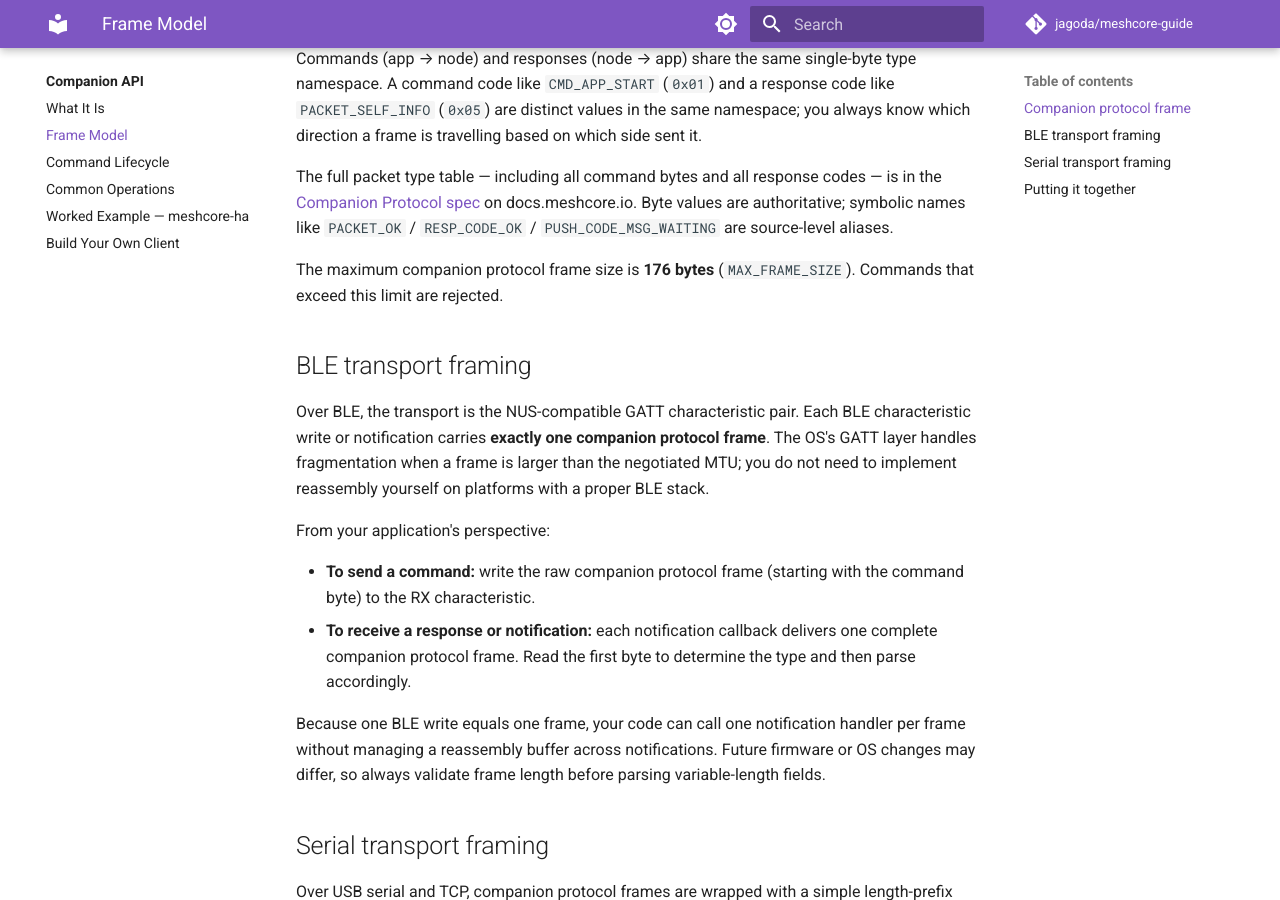
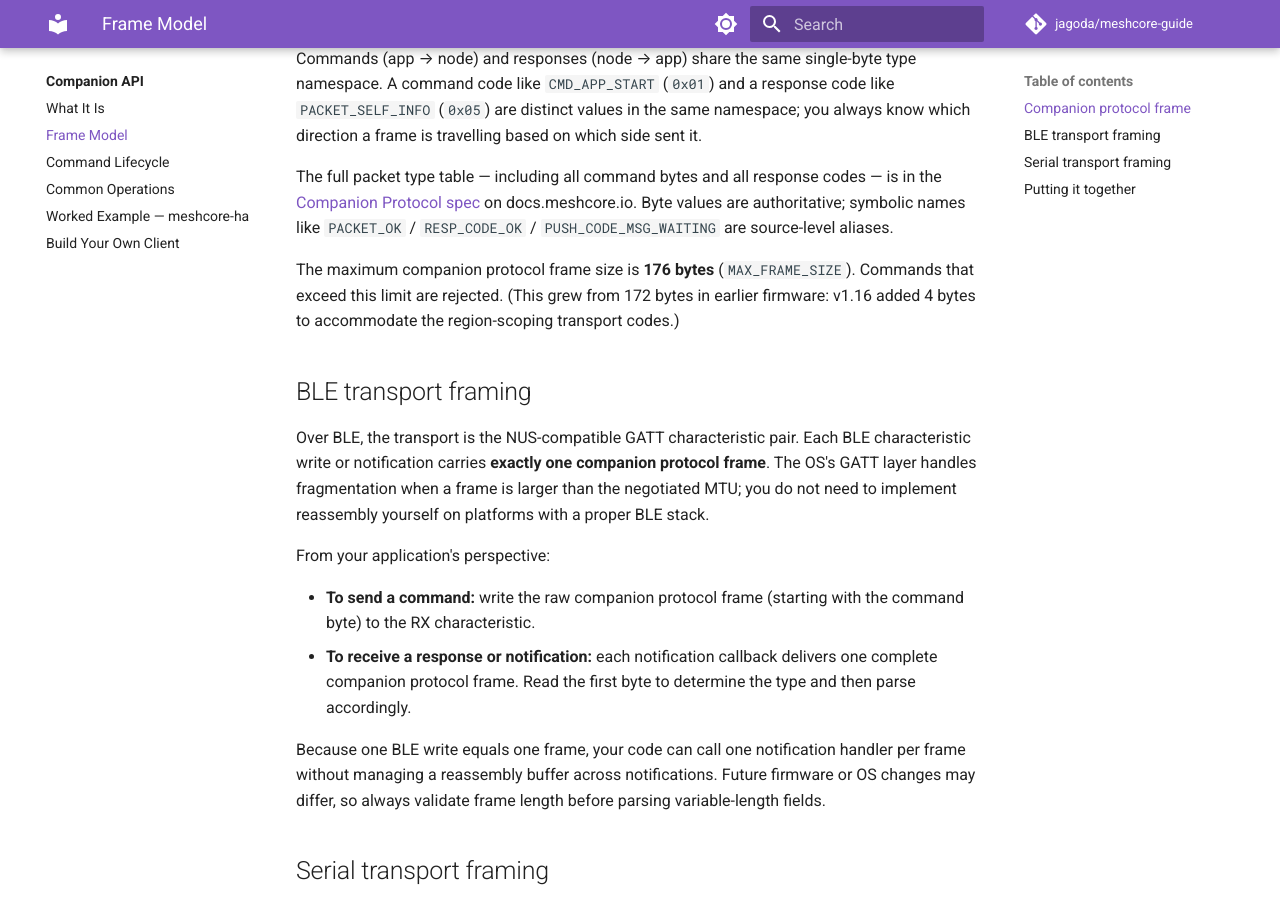
Before and after one commit to jagoda/meshcore-guide, an MkDocs documentation site: the page built from docs/companion-api/frame-model.md, in a window 1280 px wide and 900 px high, scrolled down 540 px. Built offline with MkDocs 1.6.1 and Material for MkDocs 9.7.7, drawn with Linux system fonts in a browser that asks for light colours; comment, search, counter and statistics services are not loaded.

Commit message:
checkpoint: Phase 4 — frame size 176 rationale (+4 transport codes)

```diff
--- a/docs/companion-api/frame-model.md
+++ b/docs/companion-api/frame-model.md
@@ -16,7 +16,7 @@ Commands (app → node) and responses (node → app) share the same single-byte
 
 The full packet type table — including all command bytes and all response codes — is in the [Companion Protocol spec](https://docs.meshcore.io/companion_protocol/) on docs.meshcore.io. Byte values are authoritative; symbolic names like `PACKET_OK` / `RESP_CODE_OK` / `PUSH_CODE_MSG_WAITING` are source-level aliases.
 
-The maximum companion protocol frame size is **176 bytes** (`MAX_FRAME_SIZE`). Commands that exceed this limit are rejected.
+The maximum companion protocol frame size is **176 bytes** (`MAX_FRAME_SIZE`). Commands that exceed this limit are rejected. (This grew from 172 bytes in earlier firmware: v1.16 added 4 bytes to accommodate the region-scoping transport codes.)
 
 ## BLE transport framing
 
```
